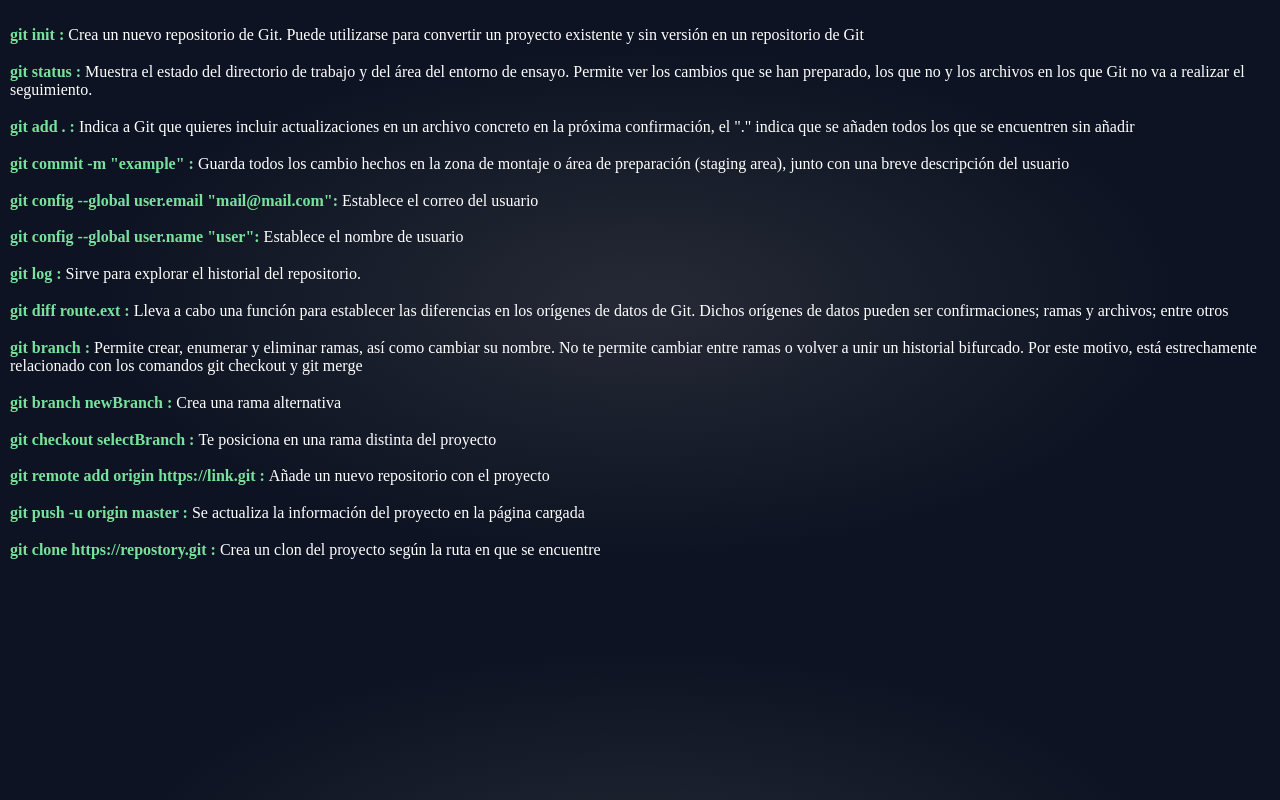
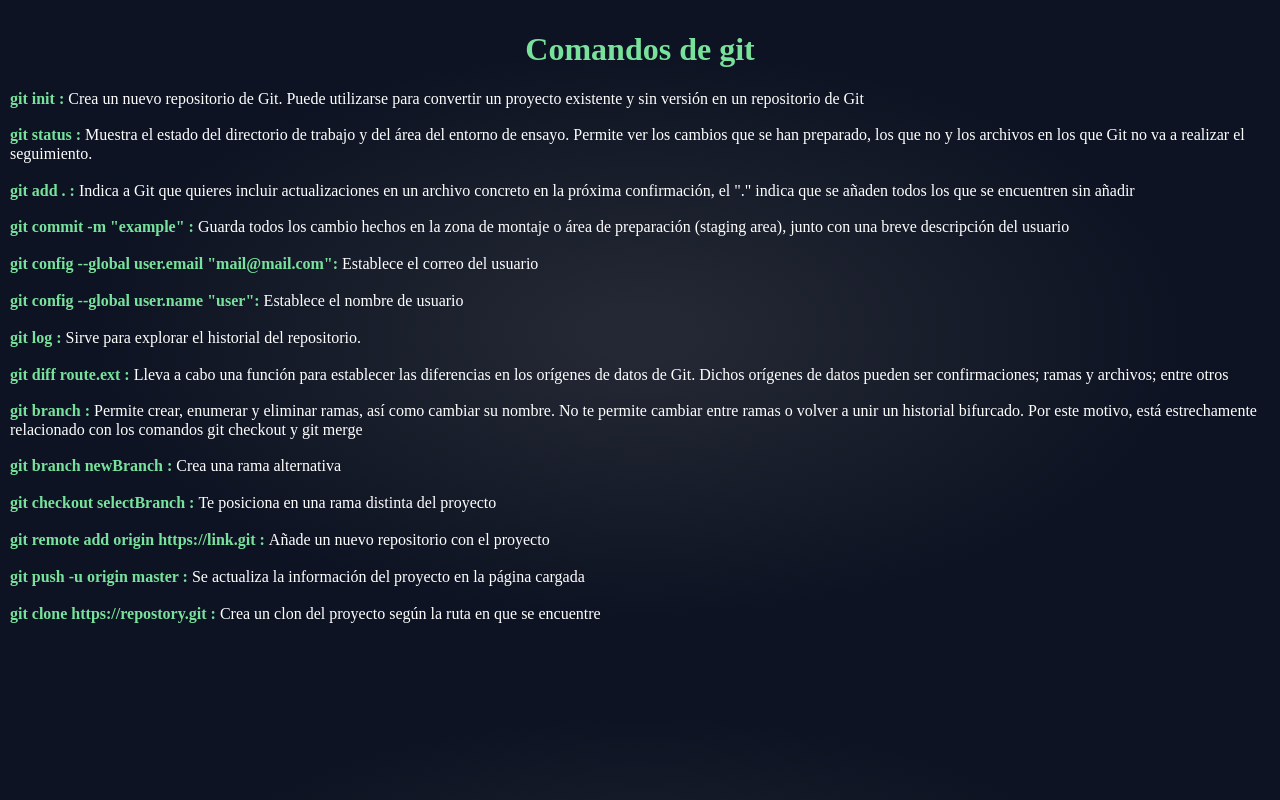
Before and after one commit to Isaaczi/git-course, a plain HTML site: page index.html in a window 1280 px wide. Drawn offline with Linux system fonts and the light colour scheme.

Commit message:
Se añadió un título a la página

```diff
--- a/css/styles.css
+++ b/css/styles.css
@@ -25,3 +25,7 @@
 p {
     color: white;
 }
+h1 {
+    color: var(--mainColor);
+    text-align: center;
+}
--- a/index.html
+++ b/index.html
@@ -11,6 +11,7 @@
     <link rel="stylesheet" href="css/styles.css">
 </head>
 <body>
+    <header><h1>Comandos de git</h1></header>
     <main class="main"></main>
     <script src="javaScript/script.js"></script>
 </body>
```
